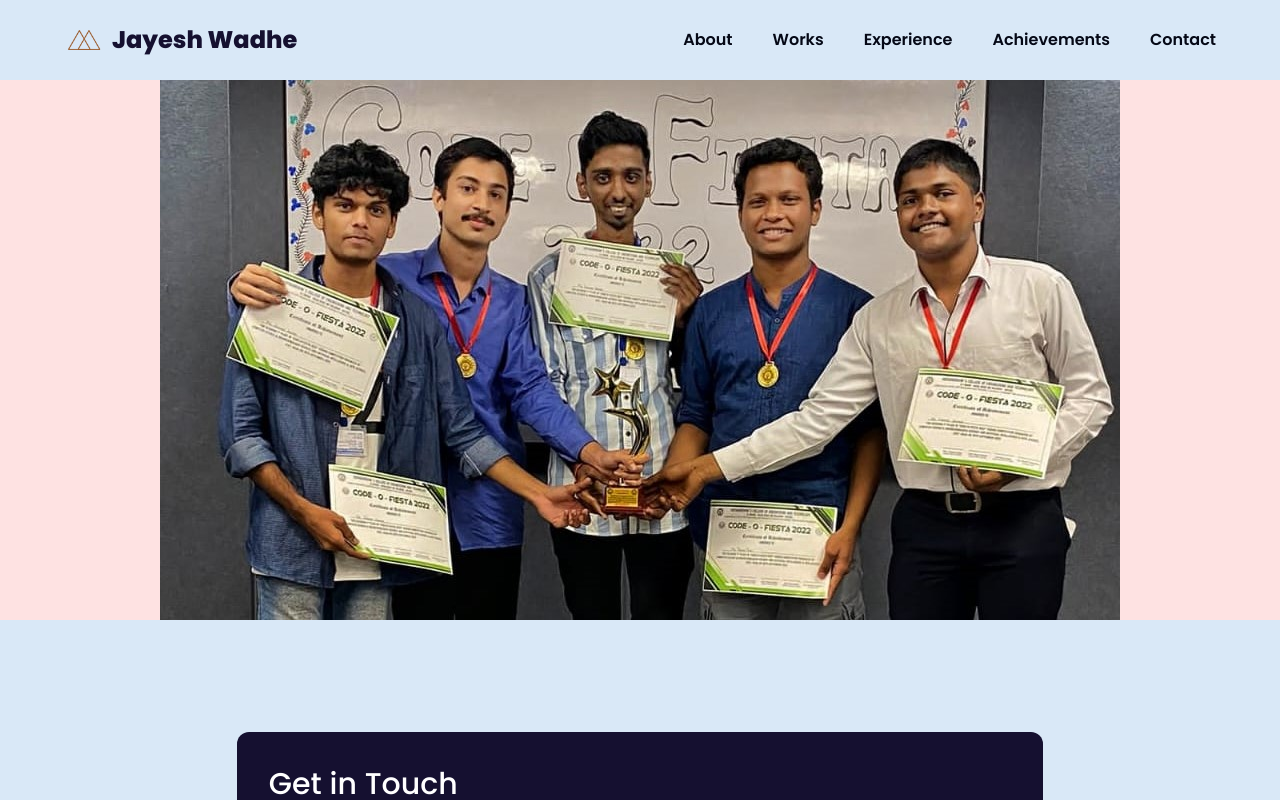
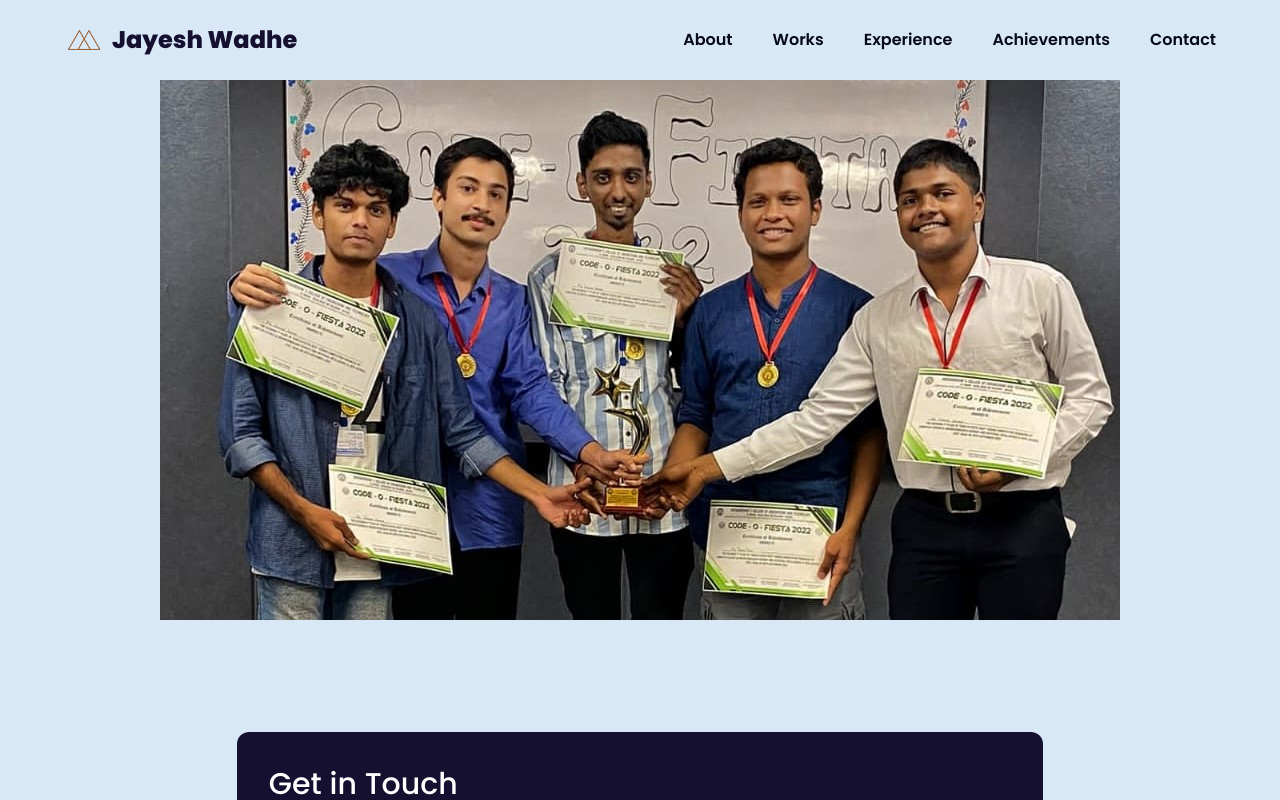
Before and after one commit to Jayesh60/Portfolio, a React (Vite) app: page /achievements in a window 1280 px wide. Shown: the top 800 px of the page. Built offline with nearby package versions, Linux system fonts and the light colour scheme.

Commit message:
1 achieve added

```diff
--- a/src/components/Achievements.jsx
+++ b/src/components/Achievements.jsx
@@ -3,10 +3,13 @@ import { sectionWrapper } from '../sectionWrapper/sectionWrapper'
 import CodeOFiesta from "../assets/c.jpg"
 const Achievements = () => {
   return (
-    <div className='w-full  bg-red-100'>
-      <div className='flex relative justify-center items-center'>
+    <div className='w-full  '>
+      <div className='flex  justify-center items-center'>
+        <div className='relative'>
         <img className='' src={CodeOFiesta} alt="codeofiesta" />
-        <div className='absolute inset-0 z-10 bg-gray-50 text-black text-center flex flex-col items-center justify-center opacity-0 hover:opacity-100 bg-opacity-60 duration-1000'>Lorem ipsum dolor sit amet consectetur adipisicing elit. Velit itaque doloribus porro blanditiis dolorem, aut consequatur ea tenetur, obcaecati, necessitatibus officia! Excepturi molestias doloribus labore odio eius, eligendi eos recusandae provident earum quaerat molestiae numquam illum cumque suscipit natus tempore id voluptatum quibusdam sapiente rerum, illo culpa architecto a. Mollitia.</div>
+        <div className='absolute inset-0 z-10 bg-gray-50 text-black font-semibold text-center flex flex-col items-center justify-center opacity-0 hover:opacity-100 bg-opacity-60 duration-1000'>🥇Got first prize in Code-O-Fiesta organized by Department of AIDS and CSE DS Vidyavardhini's College of Engineering and Technology, Vasai, Maharashtra</div>
+        </div>
+
       </div>
     </div>
   )
```
